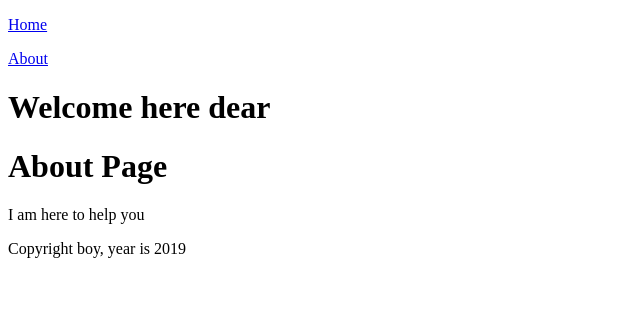
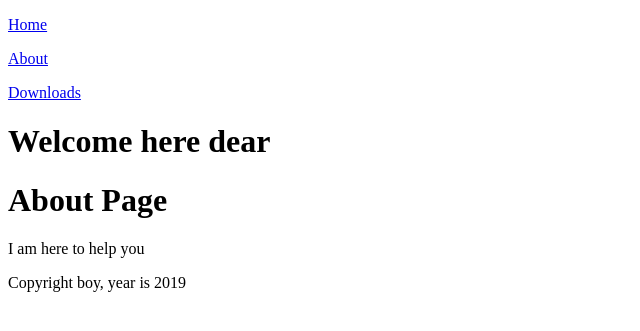
Before and after one commit to rsgilbert/web-server, a Node server app: page /about in a window 1280 px wide. Shown: the top 331 px of the page, without its empty margins (0-640 px from the left). Run offline with Node 20, Linux system fonts and the light colour scheme.

Commit message:
Added downloads page

```diff
--- a/server.js
+++ b/server.js
@@ -58,6 +58,13 @@ app.get('/bad', (req, res) => {
         code: 400
     })
 })
+
+app.get('/downloads', (req, res) => {
+    res.render('downloads.hbs', {
+        pageTitle: 'Downloads'
+    })
+})
+
 app.listen(port, () => {
     console.log("Running on port ", port)
 })
--- a/views/partials/header.hbs
+++ b/views/partials/header.hbs
@@ -1,5 +1,6 @@
 <header>
     <p><a href="/">Home</a></p>
     <p><a href="/about">About</a></p>
+    <p><a href="/downloads">Downloads</a></p>
 </header>
 <h1>Welcome here dear</h1>
```
Also changed, not shown: views/downloads.hbs (added, +17 -0 lines).
